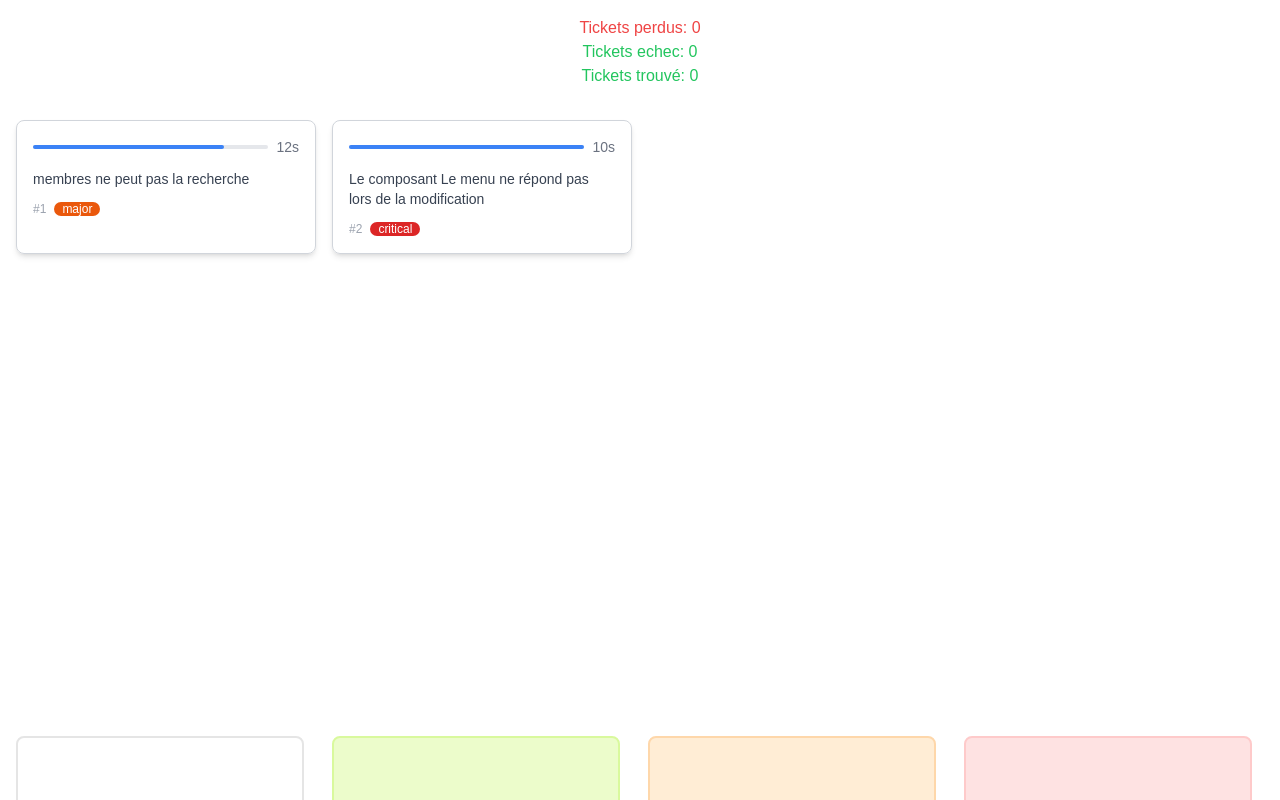
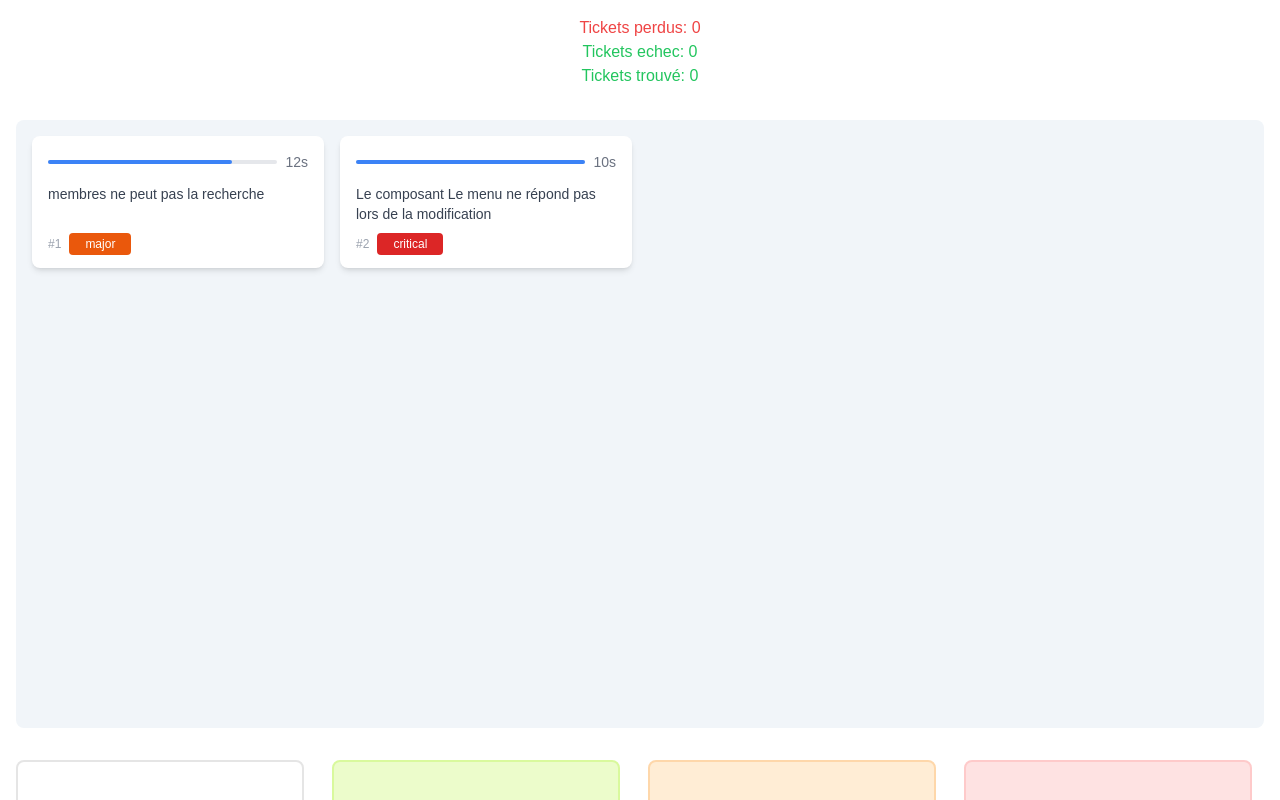
Before and after one commit to quentinhnrt/project-manager-hero, a Next.js app: page / in a window 1280 px wide. Shown: the top 800 px of the page. Built offline with nearby package versions, Linux system fonts and the light colour scheme.

Commit message:
[Homepage] - TW

```diff
--- a/src/app/page.tsx
+++ b/src/app/page.tsx
@@ -51,7 +51,7 @@ export default function Home() {
         </p>
       </div>
 
-      <div className="grid grid-cols-1 lg:grid-cols-4 lg:grid-rows-4 gap-4 items-center mb-8 w-full">
+      <div className="grid grid-cols-1 lg:grid-cols-4 lg:grid-rows-4 gap-4 items-center mb-8 w-full bg-slate-100 p-4 rounded-lg">
         {pendingTickets.map((ticket: Ticket) => (
           <TicketComponent
             key={ticket.id}
--- a/src/components/ticket.tsx
+++ b/src/components/ticket.tsx
@@ -46,7 +46,7 @@ export default function TicketComponent({ ...ticket }: TicketProps) {
   if (!isVisible) return null;
 
   return (
-    <div className="w-full h-full border border-gray-300 rounded-lg overflow-hidden shadow-md hover:shadow-lg transition-all">
+    <div className="w-full h-full bg-white rounded-lg overflow-hidden shadow-md hover:shadow-lg transition-all">
       <style jsx>{`
         .spark {
           position: absolute;
@@ -96,7 +96,7 @@ export default function TicketComponent({ ...ticket }: TicketProps) {
         id={ticket.id.toString()}
         draggable
         onDragStart={(e) => ticket.onDragStart(e, ticket.category)}
-        className={`relative p-4 w-full cursor-move transition-all ${
+        className={`relative p-4 w-full cursor-move transition-all flex flex-col justify-between h-full ${
           isExploding ? "animate-[fadeOut_0.5s_ease-out_forwards]" : ""
         }`}
       >
@@ -148,11 +148,11 @@ export default function TicketComponent({ ...ticket }: TicketProps) {
           </div>
           <span className="text-sm text-gray-500 ml-2">{timeLeft}s</span>
         </div>
-        <p className="text-gray-700 text-sm">{ticket.description}</p>
+        <p className="text-gray-700 text-sm line-clamp-2 min-h-10">{ticket.description}</p>
         <div className="mt-3 text-gray-400 text-xs">
           #{ticket.id}
           <span
-            className={`${getPriorityColor()} rounded-lg px-2 ml-2 font-medium text-white`}
+            className={`${getPriorityColor()} text-xs rounded-sm px-4 py-1 ml-2 font-medium text-white`}
           >
             {ticket.priority}
           </span>
```
